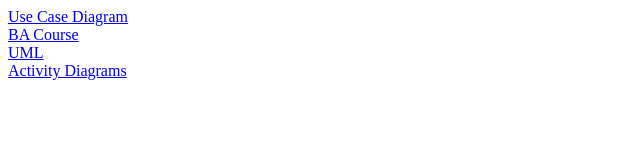
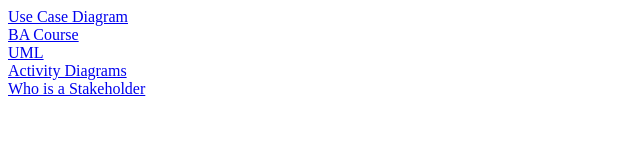
Before and after one commit to alivah2kinfosys/Ava, a plain HTML site: page index.html in a window 1280 px wide. Shown: the whole page, without its empty margins (0-640 px from the left). Drawn offline with Linux system fonts and the light colour scheme.

Commit message:
Add link to 'Who is a Stakeholder' page

```diff
--- a/index.html
+++ b/index.html
@@ -2,3 +2,4 @@
 <a href="https://alivah2kinfosys.github.io/Ava/BA%20Course.html">BA Course</a> <br>
 <a href="https://alivah2kinfosys.github.io/Ava/UML.html">UML</a> <br>
 <a href="https://alivah2kinfosys.github.io/Ava/Activity%20Diagrams.html">Activity Diagrams</a> <br>
+<a href="https://alivah2kinfosys.github.io/Ava/Who%20is%20a%20Stakeholder.html">Who is a Stakeholder</a> <br>
```
